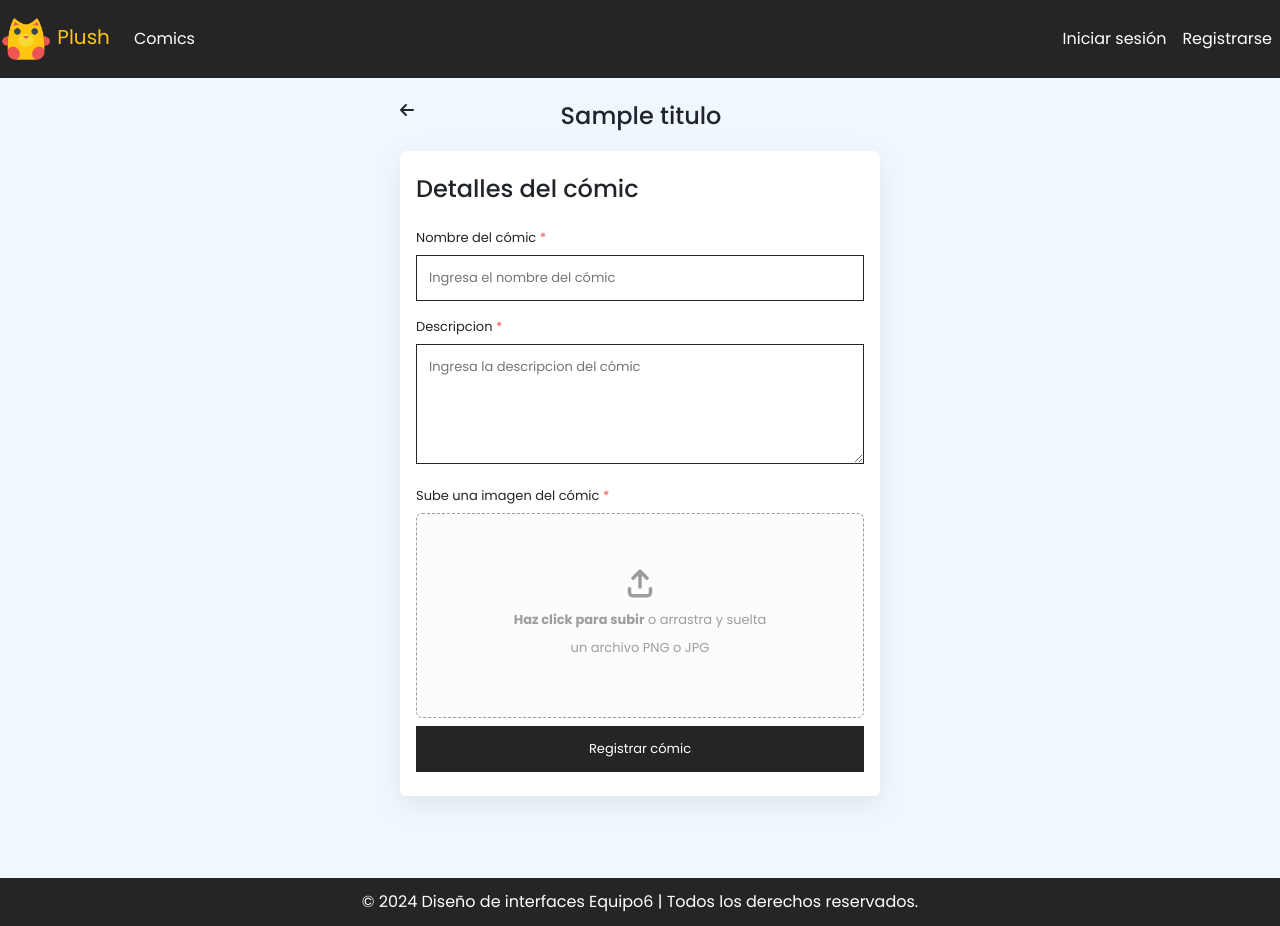
After one commit to Kevin-Antonio-Carvajal/Equipo-6-ProyectoFinal, a Django app: template ProyectoFinal/mainapp/templates/mainapp/registrar_comic.html in a window 1280 px wide. The commit adds this page. Run offline with Django 5.2, Linux system fonts and the light colour scheme; the template is opened without the code that fills it: most values are stand-ins (such as "Sample title", 1, 10 or a date in 2020).

Commit message:
feat: caso de uso registrar_producto

```diff
--- a/ProyectoFinal/ProyectoFinal/settings.py
+++ b/ProyectoFinal/ProyectoFinal/settings.py
@@ -10,6 +10,7 @@ For the full list of settings and their values, see
 https://docs.djangoproject.com/en/5.1/ref/settings/
 """
 
+import os
 from pathlib import Path
 
 # Build paths inside the project like this: BASE_DIR / 'subdir'.
@@ -120,6 +121,10 @@ USE_TZ = True
 
 STATIC_URL = 'static/'
 
+# Media (carpeta para las imagenes de los productos)
+MEDIA_URL = '/media/'
+MEDIA_ROOT = os.path.join(BASE_DIR, 'media')
+
 # Default primary key field type
 # https://docs.djangoproject.com/en/5.1/ref/settings/#default-auto-field
 
--- a/ProyectoFinal/ProyectoFinal/urls.py
+++ b/ProyectoFinal/ProyectoFinal/urls.py
@@ -16,6 +16,7 @@ Including another URLconf
 """
 from django.contrib import admin
 from django.urls import path, include
+from django.conf import settings
 
 # OJO: NO MODIFIQUES ESTE ARCHIVO, SI VAS A AGREGAR RUTAS
 # HAZLO DESDE LA CARPETA mainapp EN EL ARCHIVO urls.py
@@ -23,3 +24,8 @@ urlpatterns = [
     path('admin/', admin.site.urls),
     path('', include('mainapp.urls')) # Incluimos las rutas de mainapp
 ]
+
+# Ruta imagenes
+if settings.DEBUG:
+    from django.conf.urls.static import static
+    urlpatterns += static(settings.MEDIA_URL, document_root=settings.MEDIA_ROOT)
--- a/ProyectoFinal/mainapp/models.py
+++ b/ProyectoFinal/mainapp/models.py
@@ -29,7 +29,7 @@ class Comic(models.Model):
     vendedor = models.ForeignKey(Usuario, on_delete=models.CASCADE, related_name="comics")
     nombre = models.CharField(max_length=255)
     descripcion = models.TextField(null=True, blank=True)
-    ruta_imagen = models.TextField()
+    imagen = models.ImageField(verbose_name='Imagen Comic', upload_to='imagenes_comics')
     created_at = models.DateTimeField(auto_now_add=True)
 
     def __str__(self):
@@ -45,7 +45,7 @@ class Oferta(models.Model):
     servicio = models.BooleanField(default=False)
     aceptada = models.BooleanField(null=True, blank=True)  # NULL significa que aún no se ha decidido
     visto = models.BooleanField(default=False)
-    ruta_imagen = models.TextField()
+    imagen = models.ImageField(verbose_name='Imagen Objeto o Servicio', upload_to='imagenes_trueque')
     fecha_emision = models.DateTimeField(auto_now_add=True)
 
     def __str__(self):
--- /dev/null
+++ b/ProyectoFinal/mainapp/static/css/registrar_comic.css
@@ -0,0 +1,137 @@
+#main-container {
+    display: flex;
+    justify-content: center;
+}
+
+.titulo {
+    display: flex;
+    justify-content: space-between;
+    margin-bottom: 12px;
+}
+
+.titulo .tache {
+    visibility: hidden;
+}
+
+#registrar-comic-container {
+    width: 480px;
+    padding: 24px 0px;
+}
+
+.form-container {
+    background-color: #FFF;
+    border-radius: 6px;
+    padding: 24px 16px;
+    box-shadow:rgba(149, 157, 165, 0.2) 0px 8px 24px;
+    font-size: small;
+}
+
+#formulario-comic p{
+    margin-bottom: 0px;
+}
+
+#formulario-comic > label {
+    margin-top: 16px;
+}
+
+input, textarea {
+    width: 100%;
+    margin-top: 8px;
+    padding: 12px;
+    background-color: #FFF;
+    border: 1px solid #252525;
+}
+
+textarea {
+    min-height: 120px;
+    max-height: 240px;
+}
+
+#imagen-container {
+    position: relative;
+    display: flex;
+    flex-direction: column;
+    justify-content: center;
+    align-items: center;
+}
+
+#imagen-container i.tache {
+    position: absolute;
+    right: 10px;
+    top: 10px;
+}
+
+#imagen-container i.tache:hover {
+    color: #ee5454;
+}
+
+#imagen-container img {
+    width: 200px;
+}
+
+#dropzone-image {
+    margin-top: 8px;
+    border: 1px dashed #9D9D9D;
+    border-radius: 6px;
+    width: 100%;
+    background-color: #FCFCFC;
+}
+
+#dropzone-image.dragover {
+    background-color: #f6db35;
+}
+
+#dropzone-image:hover {
+    background-color: #F8F8F8;
+    cursor: pointer;
+}
+
+#dropzone-image .imagen-info {
+    display: flex;
+    flex-direction: column;
+    justify-content: center;
+    align-items: center;
+    padding: 56px;
+    color: #9D9D9D;
+}
+
+span.bold {
+    font-weight: bold;
+}
+
+#dropzone-image .imagen-info i{
+    font-size: 28px;
+    margin-bottom: 8px;
+}
+
+#dropzone-image .imagen-info p{
+    padding: 2px;
+    margin: 2px;
+}
+
+#input-imagen {
+    display: none;
+}
+
+input[type='submit'] {
+    background-color: #252525;
+    color: #FFF;
+}
+
+p.descripcion-dropzone-image {
+    margin: 0px;
+    margin-bottom: 8px;
+}
+span.requerido {
+    color: #ee5454;
+}
+
+/* Mensajes */
+
+.mensaje-error {
+    color: #ee5454;
+}
+
+input.disabled {
+    background-color: #404040;
+}
--- /dev/null
+++ b/ProyectoFinal/mainapp/static/js/registrar_comic.js
@@ -0,0 +1,227 @@
+// Regresa a la pagina anterior
+const backPage = () => {
+    // Regresamos a la pagina anterior
+    window.history.back();
+}
+
+// Verifica el tipo de archivo
+const validarArchivoImagen = (file) => {
+    return file && (file.type === 'image/jpeg' || file.type === 'image/png');
+};
+
+// Agrega los eventos al label de la imagen
+const cargaEventosLabelImagen = () => {
+    const dropzone = document.getElementById('dropzone-image');
+    const inputImagen = document.getElementById('input-imagen');
+
+    // Prevenir el comportamiento predeterminado de arrastrar y soltar
+    ['dragenter', 'dragover', 'dragleave', 'drop'].forEach(eventName => {
+        dropzone.addEventListener(eventName, e => e.preventDefault());
+        dropzone.addEventListener(eventName, e => e.stopPropagation());
+    });
+
+    // Cambiar estilos al arrastrar la imagen
+    ['dragenter', 'dragover'].forEach(eventName => {
+        dropzone.addEventListener(eventName, () => dropzone.classList.add('dragover'));
+    });
+
+    ['dragleave', 'drop'].forEach(eventName => {
+        dropzone.addEventListener(eventName, () => dropzone.classList.remove('dragover'));
+    });
+
+    // Manejar el evento de "drop"
+    dropzone.addEventListener('drop', e => {
+        const files = e.dataTransfer.files;
+
+        // Verificar que se haya soltado un archivo y que sea una imagen
+        if (files.length && validarArchivoImagen(files[0])) {
+            // Asignar el archivo al input
+            inputImagen.files = files;
+            console.log(`Archivo cargado: ${files[0].name}`);
+            mostrarVistaPrevia(files[0]); // Mostrar vista previa
+        } else {
+            alert('Por favor, sube un archivo PNG o JPG.');
+        }
+    });
+};
+
+// Agrega los eventos al input de la imagen
+const cargaEventosInputImagen = () => {
+    const inputImagen = document.getElementById('input-imagen');
+
+    inputImagen.addEventListener('change', (event) => {
+        const file = event.target.files[0];
+
+        // Validar que se haya seleccionado un archivo y sea una imagen
+        if (validarArchivoImagen(file)) {
+            mostrarVistaPrevia(file);
+        } else {
+            alert('Por favor, selecciona un archivo PNG o JPG válido.');
+        }
+    });
+};
+
+// Muestra la imagen
+const mostrarVistaPrevia = (file) => {
+    const imagenContainer = document.getElementById('imagen-container');
+    const reader = new FileReader();
+
+    // Leer el archivo como URL de datos
+    reader.onload = (e) => {
+        // Crear un nuevo elemento <img>
+        const img = document.createElement('img');
+        img.src = e.target.result; // Asignar la imagen cargada como fuente
+        img.alt = 'Vista previa de la imagen';
+        // Reemplazar todos los hijos del contenedor con la nueva imagen
+        imagenContainer.replaceChildren(img, crearTache());
+    };
+
+    reader.readAsDataURL(file); // Leer el archivo seleccionado
+};
+
+// Funcion que crea un elemento para eliminar una imagen y lo regresa
+const crearTache = () => {
+    const tache = document.createElement('i')
+    tache.className = 'fa-solid fa-x tache'
+    tache.setAttribute('data-bs-toggle', 'tooltip')
+    tache.setAttribute('title', 'Eliminar imagen')
+    tache.addEventListener('click', () => {
+        limpiarInputImagen();
+        const imagenContainer = document.getElementById('imagen-container')
+        // Eliminamos los hijos del contenedor y agregamos el label otra vez
+        imagenContainer.replaceChildren(crearLabelCargarImagen())
+        // Volvemos a cargar los eventos para el label
+        cargaEventosLabelImagen();
+    })
+    return tache
+}
+
+// Funcion que crea un elemento para cargar una iamgen y lo regresa
+const crearLabelCargarImagen = () => {
+    const label = document.createElement('label')
+    label.id = 'dropzone-image'
+    label.htmlFor = 'input-imagen'
+    const div = document.createElement('div')
+    div.className = 'imagen-info'
+    const i = document.createElement('i')
+    i.className = 'fa-solid fa-arrow-up-from-bracket'
+    const p1 = document.createElement('p')
+    const span = document.createElement('span')
+    span.className = 'bold'
+    span.textContent = 'Haz click para subir'
+    const texto = document.createTextNode(' o arrastra y suelta')
+    p1.appendChild(span)
+    p1.appendChild(texto)
+    const p2 = document.createElement('p')
+    p2.textContent = 'un archivo PNG o JPG'
+    div.appendChild(i)
+    div.appendChild(p1)
+    div.appendChild(p2)
+    label.appendChild(div)
+    return label
+}
+
+// Elimina la imagen cargada en el input
+const limpiarInputImagen = () => {
+    const inputImagen = document.getElementById('input-imagen');
+    inputImagen.value = ''; // Limpia el archivo cargado sin eliminar el input
+};
+
+const cargaEventosFormularioComic = () => {
+    const formularioComic = document.getElementById('formulario-comic')
+    formularioComic.addEventListener('submit', async (event) => {
+        event.preventDefault()
+        // Deshabilitamos el boton de registrar comic
+        const botonEnviar = formularioComic.querySelector('input[type="submit"]')
+        botonEnviar.disabled = true
+        botonEnviar.classList.add('disabled')
+        // FormData
+        const formData = new FormData(formularioComic)
+        // Accedemos a los valores del formulario
+        const titulo = formData.get('nombre')
+        const descripcion = formData.get('descripcion')
+        const imagen = formData.get('imagen')
+        // Verificamos que se haya cargado una imagen
+        if (!imagen.size){
+            // Agregamos mensaje de error
+            const mensajesImagenContainer = document.getElementById('mensajes-imagen')
+            const mensajeError = crearMensajeError('Debes agregar una imagen del cómic')
+            mensajesImagenContainer.replaceChildren(mensajeError)
+            return
+        }
+        // Enviamos los datos al backend para crear el nuevo comic
+        try{
+            // Esperamos la resolucion
+            const response = await servicioCrearNuevoComic(formData)
+            // Si la peticion fue exitosa
+            if (response.success) {
+                console.log(`Respuesta: ${response.message}`)
+            } else {
+                console.log(`Respuesta: ${response.error}`)
+            }
+        } catch(error) {
+            console.log(`Hubo un error mientras se esperaba la creacion del nuevo comic ${error}`)
+        } finally{
+            // Habilitamos el boton nuevamente
+            botonEnviar.disabled = false
+            botonEnviar.classList.remove('disabled')
+            // Redirigimos a la pagina principal
+            window.location.href = '/inicio'
+        }
+    })
+}
+
+const servicioCrearNuevoComic = async (formData) => {
+    try{
+        const csrftoken = getCookie('csrftoken')
+        const url = `/crear_comic/`
+        const response = await fetch(url, {
+            method: 'POST',
+            body: formData,
+            headers: {
+                'X-CSRFToken': csrftoken
+            },
+            credentials: 'same-origin'
+        })
+        const data = await response.json()
+        return data
+    } catch (error) {
+        console.log('Hubo un error al intentar mandar la informacion')
+        throw error
+    }
+}
+
+/**
+ * Funcion que regresa una Cookie
+ * @param {*} name nombre de la cookie
+ * @returns
+ */
+const getCookie = (name) => {
+    var cookieValue = null;
+    if (document.cookie && document.cookie != '') {
+        var cookies = document.cookie.split(';');
+        for (var i = 0; i < cookies.length; i++) {
+            var cookie = cookies[i].trim();
+            // Does this cookie string begin with the name we want?
+            if (cookie.substring(0, name.length + 1) == (name + '=')) {
+                cookieValue = decodeURIComponent(cookie.substring(name.length + 1));
+                break;
+            }
+        }
+    }
+    return cookieValue;
+}
+
+const crearMensajeError = (mensaje) => {
+    const p = document.createElement('p')
+    p.className = 'mensaje-error'
+    p.textContent = mensaje
+    return p
+}
+
+// Evento que se dispara al cargarse el contenido
+document.addEventListener('DOMContentLoaded', () => {
+    cargaEventosLabelImagen();
+    cargaEventosInputImagen();
+    cargaEventosFormularioComic();
+});
--- a/ProyectoFinal/mainapp/templates/layouts/layout.html
+++ b/ProyectoFinal/mainapp/templates/layouts/layout.html
@@ -38,6 +38,11 @@
               <li class="nav-item">
                 <a class="nav-link" href="#">Comics</a>
               </li>
+              {% if usuario and usuario.rol == 3 %}
+              <li class="nav-item">
+                <a class="nav-link" href="{% url 'registrar_comic' %}">Registrar Comic</a>
+              </li>
+              {% endif %}
             </ul>
             <!-- Enlaces a la derecha -->
             <ul class="navbar-nav ms-auto">
--- /dev/null
+++ b/ProyectoFinal/mainapp/templates/mainapp/registrar_comic.html
@@ -0,0 +1,59 @@
+<!-- Agregamos el layout -->
+{% extends '../layouts/layout.html' %}
+
+<!-- Carpeta static -->
+{% load static %}
+
+<!-- Contenido -->
+{% block content %}
+    <!-- Estilos -->
+    <link rel="stylesheet" href="{% static 'css/registrar_comic.css' %}">
+    <div id="main-container">
+        <div id="registrar-comic-container">
+            <!-- Titulo -->
+             <div class="titulo">
+                <i class="fa-solid fa-arrow-left back" onclick="backPage()" style="cursor: pointer;"></i>
+                <h4>{{ titulo }}</h4>
+                <!-- Lo colocamos para distribuir el titulo -->
+                <i class="fa-solid fa-x tache"></i>
+             </div>
+             <!-- Formulario -->
+              <div class="form-container">
+                <h4>Detalles del cómic</h4>
+                <form id="formulario-comic" method="post">
+                    <!-- Nombre -->
+                    <label for="nombre">Nombre del cómic <span class="requerido">*</span></label>
+                    <p><input type="text" name="nombre" placeholder="Ingresa el nombre del cómic" required maxlength="255"></p>
+                    <div id="mensajes-nombre" class="mensajes-container">
+                        <!-- Aqui se ponen los mensajes de error/exito-->
+                    </div>
+                    <!-- Descripcion -->
+                    <label for="Descripcion">Descripcion <span class="requerido">*</span></label>
+                    <p><textarea name="descripcion" placeholder="Ingresa la descripcion del cómic"></textarea></p>
+                    <div id="mensajes-descripcion" class="mensajes-container">
+                        <!-- Aqui se ponen los mensajes de error/exito-->
+                    </div>
+                    <!-- Imagen -->
+                    <label class="descripcion-dropzone-image">Sube una imagen del cómic <span class="requerido">*</span></label>
+                    <div id="imagen-container">
+                        <label id="dropzone-image" for="input-imagen">
+                            <div class="imagen-info">
+                                <i class="fa-solid fa-arrow-up-from-bracket"></i>
+                                <p><span class="bold">Haz click para subir</span> o arrastra y suelta</p>
+                                <p>un archivo PNG o JPG</p>
+                            </div>
+                        </label>
+                    </div>
+                    <div id="mensajes-imagen" class="mensajes-container">
+                        <!-- Aqui se ponen los mensajes de error/exito-->
+                    </div>
+                    <!-- Input donde se carga la imagen -->
+                    <input id="input-imagen" name="imagen" type="file" accept=".jpg, .jpeg, .png" style="display: none;">
+                    <input type="submit" value="Registrar cómic">
+                </form>
+              </div>
+        </div>
+    </div>
+    <!-- Javascript -->
+     <script src="{% static 'js/registrar_comic.js' %}"></script>
+{% endblock %}
--- a/ProyectoFinal/mainapp/urls.py
+++ b/ProyectoFinal/mainapp/urls.py
@@ -26,5 +26,15 @@ urlpatterns = [
         'logout/',
         views.logout,
         name='logout'
+    ),
+    path(
+        'registrar_comic/',
+        views.registrar_comic,
+        name='registrar_comic'
+    ),
+    path(
+        'crear_comic/',
+        views.crear_comic,
+        name='crear_comic'
     )
 ]
```
Also changed, not shown: ProyectoFinal/mainapp/views.py (+54 -1 lines), ProyectoFinal/mainapp/migrations/0002_remove_comic_ruta_imagen_remove_oferta_ruta_imagen_and_more.py (added), ProyectoFinal/mainapp/migrations/0003_alter_comic_imagen_alter_oferta_imagen.py (added), 1 other file. Lines whose indentation alone changed are shown as unchanged.
